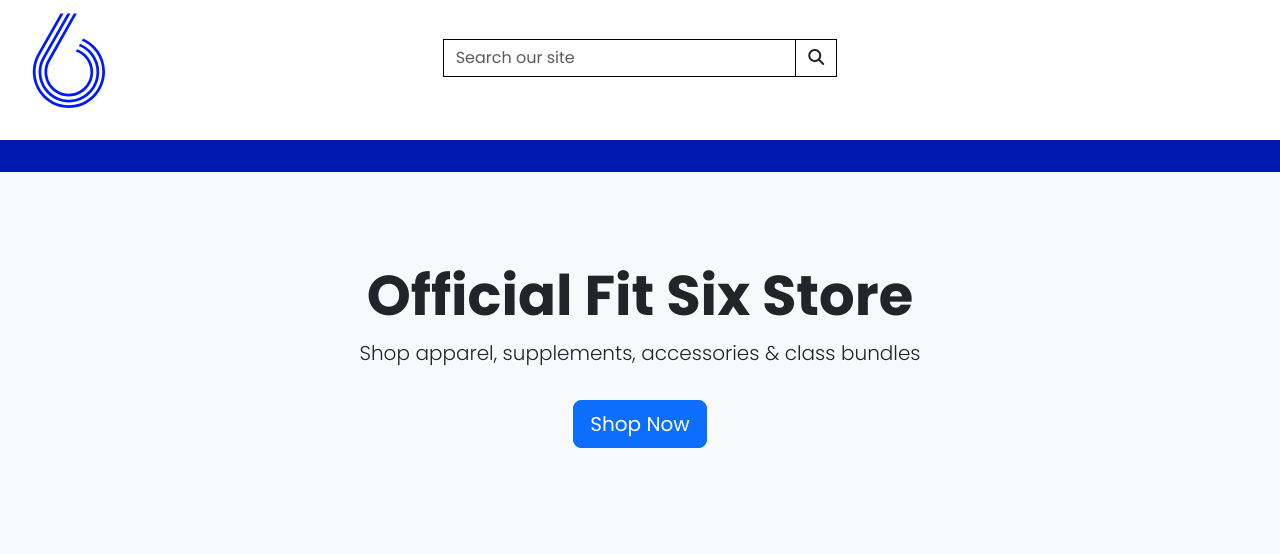
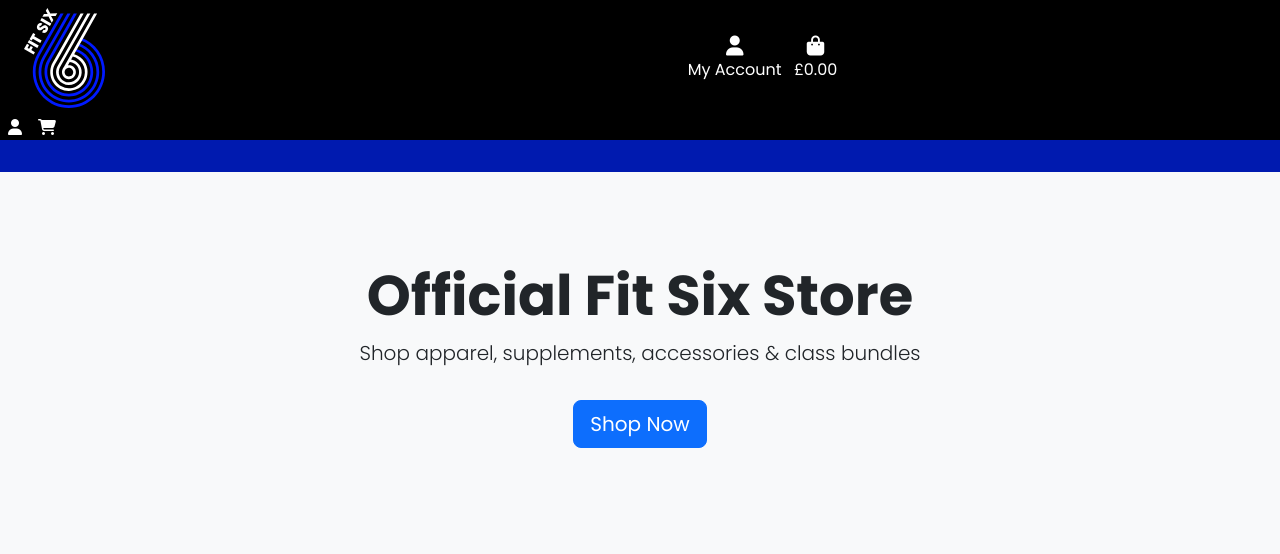
Before and after one commit to sd-powell/fit-six, a Django app: page / in a window 1280 px wide. Shown: the top 554 px of the page. Run offline with Django 5.2, Linux system fonts and the light colour scheme; some libraries are stand-ins or nearby versions.

Commit message:
refactor account and bag to allow for dropdown functionality

```diff
--- a/templates/base.html
+++ b/templates/base.html
@@ -37,7 +37,7 @@
   </head>
 
   <body class="d-flex flex-column min-vh-100">
-    <header class="container-fluid fixed-top p-0 m-0">
+    <header class="container-fluid fixed-top p-0 m-0 bg-black">
       <div class="row px-4 py-2 d-none d-lg-flex">
         <!-- Left: Logo -->
         <div class="col-lg-4 my-auto text-center text-lg-start">
@@ -46,20 +46,49 @@
           </a>
         </div>
 
-          <!-- Middle: Search bar (hidden on small screens) -->
-          <div class="col-lg-4 my-auto">
-            <form method="GET" action="#"> {# {% url 'products' %} #}
-              {% csrf_token %}
-              <div class="input-group">
-                <input class="form-control border border-black rounded-0" type="text" name="q" placeholder="Search our site">
-                <div class="input-group-append">
-                  <button class="btn btn-black border border-black rounded-0" type="submit">
-                    <i class="fas fa-search"></i>
-                  </button>
+        <!-- Right: Account & Bag -->
+        <div class="col-lg-4 my-auto text-center text-lg-end">
+          <ul class="list-inline list-unstyled mb-0">
+            <!-- Account Dropdown -->
+            <li class="list-inline-item dropdown">
+              <a class="nav-link text-white" href="#" id="user-options" data-bs-toggle="dropdown" aria-expanded="false">
+                <div class="text-center">
+                  <i class="fas fa-user fa-lg"></i>
+                  <p class="my-0">My Account</p>
                 </div>
-              </div>
-            </form>
-          </div>
+              </a>
+              <ul class="dropdown-menu dropdown-menu-end bg-light border-0" aria-labelledby="user-options">
+                {% if request.user.is_authenticated %}
+                  {% if request.user.is_superuser %}
+                    <li><a href="#" class="dropdown-item">Product Management</a></li> {# {% url 'add_product' %} #}
+                  {% endif %}
+                  <li><a href="#" class="dropdown-item">My Profile</a></li> {# {% url 'profile' %} #}
+                  <li><a href="{% url 'account_logout' %}" class="dropdown-item">Logout</a></li>
+                {% else %}
+                  <li><a href="{% url 'account_signup' %}" class="dropdown-item">Register</a></li>
+                  <li><a href="{% url 'account_login' %}" class="dropdown-item">Login</a></li>
+                {% endif %}
+              </ul>
+            </li>
+
+            <!-- Bag Icon -->
+            <li class="list-inline-item">
+              <a href="#" class="nav-link text-white"> {# {% url 'view_bag' %} #}
+                <div class="text-center">
+                  <i class="fas fa-shopping-bag fa-lg"></i>
+                  <p class="my-0">
+                    {% if grand_total %}
+                      £{{ grand_total|floatformat:2 }}
+                    {% else %}
+                      £0.00
+                    {% endif %}
+                  </p>
+                </div>
+              </a>
+            </li>
+          </ul>
+        </div>
+      </div>
 
           <!-- Right: Icons -->
           <div class="d-flex align-items-center">
```
